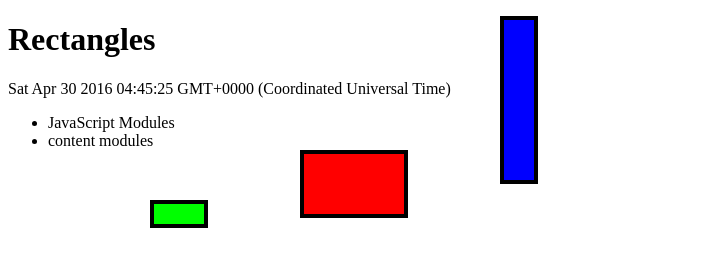
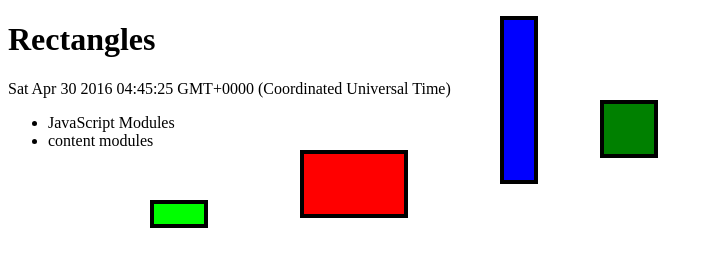
Before and after one commit to JoshLandry/BackboneShapeDrawer, a plain HTML site: page index.html in a window 1280 px wide. Shown: the whole page, without its empty margins (0-713 px from the left). Drawn offline with nearby package versions, Linux system fonts and the light colour scheme.

Commit message:
app now draws from rectangle collection

```diff
--- a/index.html
+++ b/index.html
@@ -18,6 +18,7 @@
         <h1>Rectangles</h1>
         <div id="canvas"></div>
         <div id="timer"></div>
+        <div id="router"></div>
     </body>
     <script type="text/javascript">
 
@@ -61,8 +62,8 @@
             render: function () {
                 // this.$el.append(this.make('h1', null, this.model.get('title')));
                 // this.$el.append(this.make('div', null, this.model.get('content')));
-                $('body').append("<h1>"+ this.model.get('title')+ "</h1>");
-                $('body').append(this.model.get('content'));
+                $('#router').append("<h1>"+ this.model.get('title')+ "</h1>");
+                $('#router').append(this.model.get('content'));
                 return this;
             }
         });
@@ -70,10 +71,11 @@
         var DocumentRouter = Backbone.Router.extend({
             routes: {
                 'contents': 'contents',
-                'view/:title': 'viewDocument'
+                'view/:title': 'viewDocument',
+                'search/:query': 'search'
             },
             contents: function() {
-                $('body').append(new ContentsView({collection: documents}).render().el)
+                $('#router').html(new ContentsView({collection: documents}).render().el)
             },
 
             viewDocument: function (title) {
@@ -81,7 +83,10 @@
                     return document.get('title') === title;
                 });
 
-                $('body').empty().append(new DocumentView({model: selectedDocument}).render().el);
+                $('#router').empty().append(new DocumentView({model: selectedDocument}).render().el);
+            },
+            search: function (query) {
+                console.log('search for ' + query);
             }
         });
 
@@ -95,6 +100,8 @@
 
         router.navigate('contents', {trigger:true});
 
+        router.navigate('search/cats', {trigger: true});
+
     </script>
     <script type="text/javascript" src="rectangles.js"></script>
     <script type="text/javascript" src="timer.js"></script>
--- a/rectangles.js
+++ b/rectangles.js
@@ -2,7 +2,13 @@
 
     var Rectangle = Backbone.Model.extend({
         defaults: {
-            'type': 'shape'
+            'type': 'shape',
+            'width': 50,
+            'height': 50,
+            'position': {
+                x: 600,
+                y: 100
+            }
         },
     });
 
@@ -82,9 +88,65 @@
         })
     ];
 
-    _(models).each(function (model) {
-        $('div#canvas').append(new RectangleView({model: model}).render().el);
+    var Rectangles = Backbone.Collection.extend({
+        model: Rectangle,
+        comparator: function (rectangle) {
+            return rectangle.get('width');
+        }
+    },
+    {
+        oneRectangle: function () {
+            return new Rectangle({
+                color: 'green'
+            })
+        }
     });
+
+    var r = Rectangles.oneRectangle();
+    console.log(JSON.stringify(r))
+
+    var rectangles = new Rectangles([
+            {
+                width: 100,
+                height: 60,
+                position: {
+                    x: 300,
+                    y: 150
+                },
+                color: '#ff0000'
+            },
+            {
+                width: 50,
+                height: 20,
+                position: {
+                    x: 150,
+                    y: 200
+                },
+                color: '#00ff00'
+            },
+            {
+                width: 30,
+                height: 160,
+                position: {
+                    x: 500,
+                    y: 020
+                },
+                color: '#0000ff'
+            }
+        ]);
+
+    rectangles.on('add', function (model, col, options) {
+        console.log('added '  + model.get('type') + ' at index ' + model.get('position').x + ", " + model.get('position').y);
+    });
+
+    rectangles.add(r);
+
+    var drawShapes = function () {
+        rectangles.forEach(function (rectangle) {
+        $('div#canvas').append(new RectangleView({model: rectangle}).render().el);
+        console.log('drew a rectangle');
+        });
+    }
 
     var rect1 = models[0];
     var rect2 = models[1];
@@ -101,6 +163,10 @@
     console.log(rect2.get('type'));
     console.log(rect4.get('type'));
 
+    console.log(rectangles.length);
+
+    drawShapes();
+
     // Validate is triggered automatically by Backbone w/ 'set' and 'save' operations.
 
     // You can pass html directly into 'this.$el.html(<p></p>)'
```
